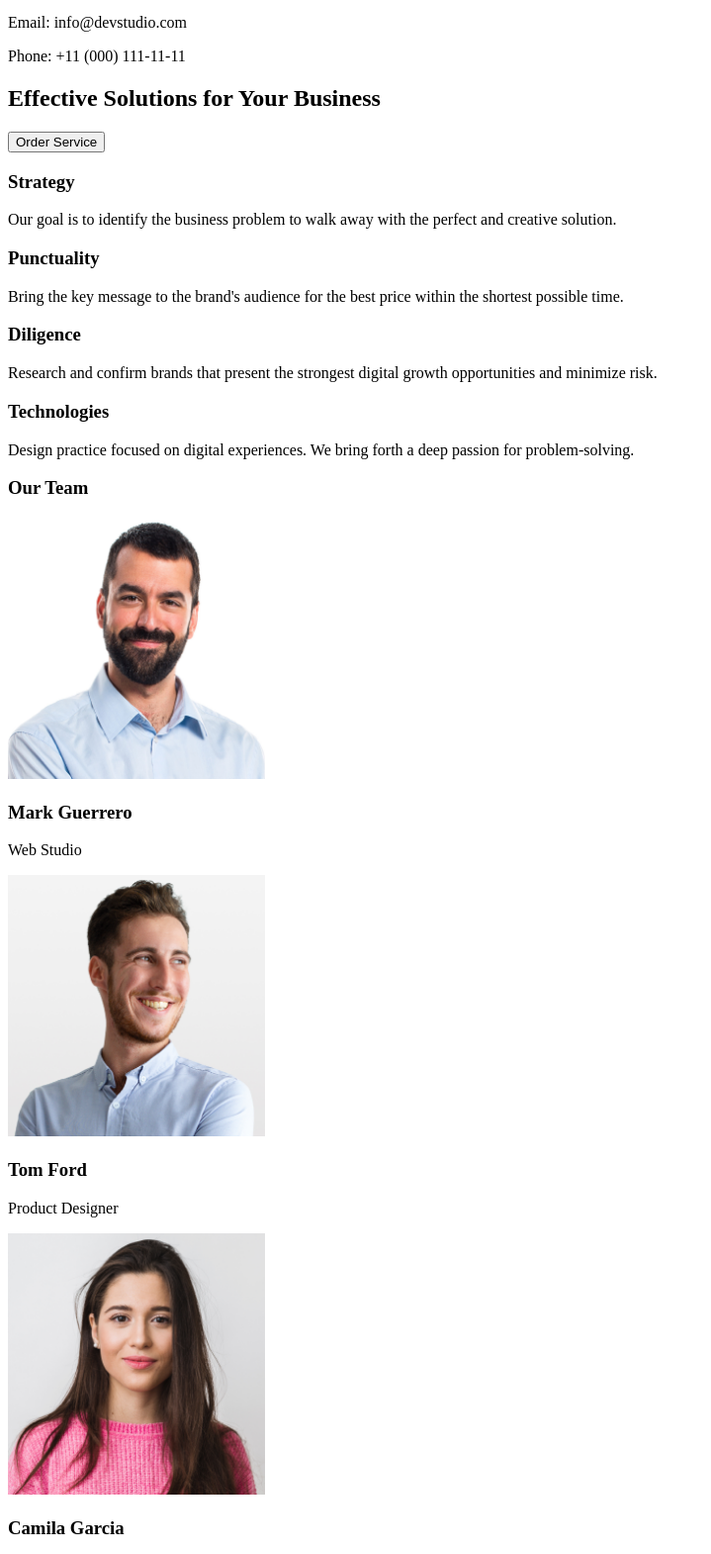
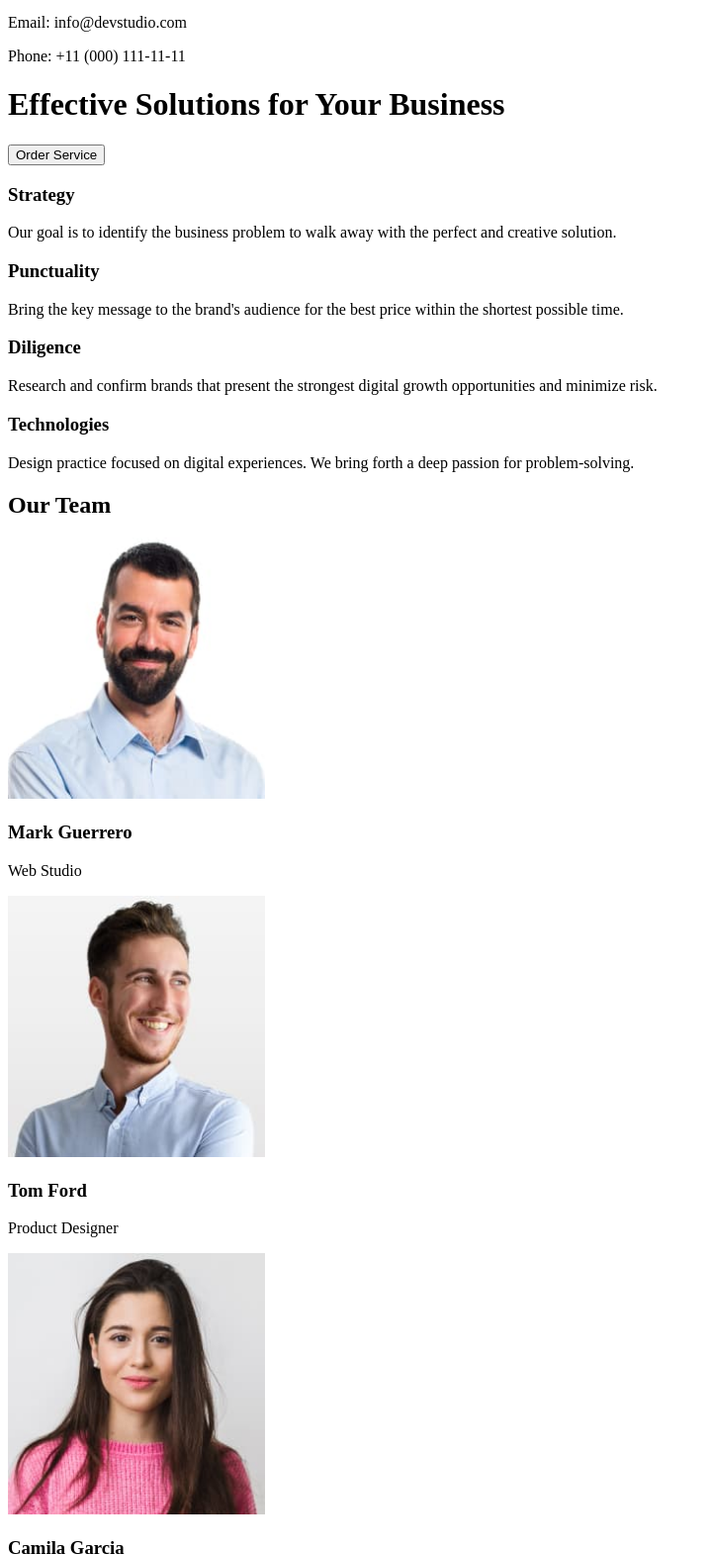
Before and after one commit to PavloTar/goit-markup-hw-01, a plain HTML site: page index.html in a window 1280 px wide. Shown: the part 116-1686 px from the top of the page at 99% size, without its empty margins (0-719 px from the left). Drawn offline with Linux system fonts and the light colour scheme.

Commit message:
changed sections

```diff
--- a/index.html
+++ b/index.html
@@ -8,7 +8,7 @@
   </head>
   <body>
     <header>
-      <div id="logo">
+      <div class="logo">
         <span class="word1">Web</span>
         <span class="word2">Studio</span>
       </div>
@@ -24,13 +24,12 @@
         <p>Email: info@devstudio.com</p>
         <p>Phone: +11 (000) 111-11-11</p>
       </div>
+      <div>
+        <h1>Effective Solutions for Your Business</h1>
+        <button type="button">Order Service</button>
+      </div>
     </header>
-
-    <section id="services">
-      <h2>Effective Solutions for Your Business</h2>
-      <button>Order Service</button>
-    </section>
-
+    <main>
       <section>
         <div>
           <h3>Strategy</h3>
@@ -49,24 +48,24 @@
         <div>
           <h3>Diligence</h3>
           <p>
-          Research and confirm brands that present the strongest digital growth
-          opportunities and minimize risk.
+            Research and confirm brands that present the strongest digital
+            growth opportunities and minimize risk.
           </p>
         </div>
         <div>
           <h3>Technologies</h3>
           <p>
-          Design practice focused on digital experiences. We bring forth a deep
-          passion for problem-solving.
+            Design practice focused on digital experiences. We bring forth a
+            deep passion for problem-solving.
           </p>
         </div>
       </section>
 
-    <section id="team">
-      <h3>Our Team</h3>
+      <section id="about">
+        <h2>Our Team</h2>
         <div>
           <img
-          src="images/mark_guerrero.png"
+            src="images/mark_guerrero.jpg"
             alt="Mark Guerrero"
             height="264"
             width="260"
@@ -76,7 +75,7 @@
         </div>
         <div>
           <img
-          src="images/tom_ford.png"
+            src="images/tom_ford.jpg"
             alt="Tom Ford"
             height="264"
             width="260"
@@ -86,7 +85,7 @@
         </div>
         <div>
           <img
-          src="images/camila_garcia.png"
+            src="images/camila_garcia.jpg"
             alt="Camila Garcia"
             height="264"
             width="260"
@@ -96,7 +95,7 @@
         </div>
         <div>
           <img
-          src="images/daniel_wilson.png"
+            src="images/daniel_wilson.jpg"
             alt="Daniel Wilson"
             height="264"
             width="260"
@@ -105,9 +104,9 @@
           <p>UI Designer</p>
         </div>
       </section>
-
+    </main>
     <footer>
-      <div id="logo">
+      <div class="logo">
         <span class="word1">Web</span>
         <span class="word2">Studio</span>
       </div>
```
Also changed, not shown: images/camila_garcia.jpg (added), images/camila_garcia.png (deleted), images/daniel_wilson.jpg (added), images/daniel_wilson.png (deleted), images/mark_guerrero.jpg (added), images/mark_guerrero.png (deleted), images/tom_ford.jpg (added), images/tom_ford.png (deleted). Lines whose indentation alone changed are shown as unchanged.
